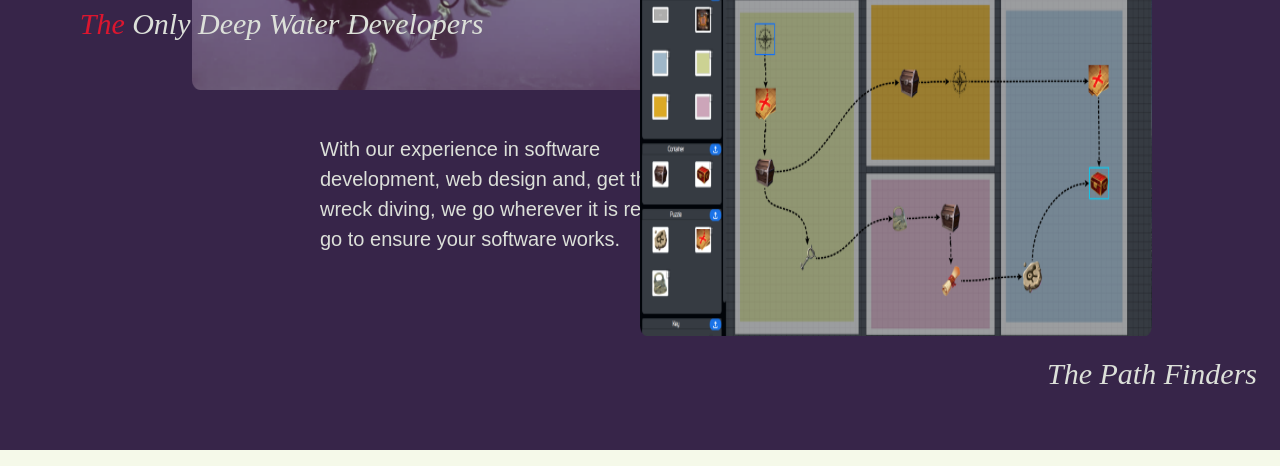
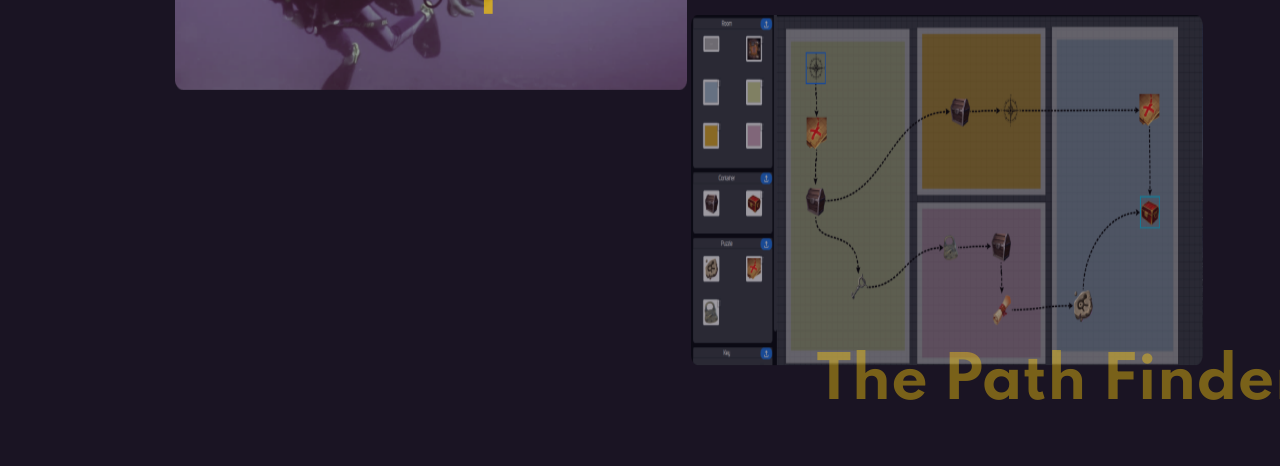
Before and after one commit to Siocnarff/IMY320_DarkDragon, a Vue app: page /about in a window 1280 px wide. Shown: the part 520-986 px from the top of the page. Built offline with nearby package versions, Linux system fonts and the light colour scheme.

Commit message:
make about consistent with home, and add some animations

```diff
--- a/src/views/About.vue
+++ b/src/views/About.vue
@@ -4,7 +4,7 @@
       <div class="grid1">
         <div>
           <img id="Diver" src="../assets/DiverForAbout.png">
-          <h1 id="HeadingStyle"><span style="color: #DB162F;">The </span><span style="color: #DCE0D9;">Only Deep Water Developers </span></h1>
+          <h1 id="HeadingStyle"><span style="color: #F9C80E; opacity: 0.7">The Only Deep <span style="color: #DB162F;">Water</span> Developers</span></h1>
           <p class="par" id="p1"> With our experience in software development, web design and, get
             this - wreck diving, we go wherever it is required to go to ensure your
             software works.</p>
@@ -13,7 +13,7 @@
         <div>
 
           <img id="PathFinder" src="../assets/Pf.png">
-          <p class="par" id="p2">Where other teams say there is no way we find a way. No one on our team is scared of a little path finding algorithm.</p>
+          <p class="par" id="p2">Where other teams say there is no way, we find a way. No one on our team is scared of a little path finding algorithm.</p>
           <h1 id="PFheading">The Path Finders</h1>
         </div>
 
@@ -59,7 +59,8 @@
 </template>
 
 <script>
-
+import { gsap } from "gsap";
+import { TextPlugin } from "gsap/TextPlugin";
 
 export default {
   name: "AboutPage",
@@ -83,6 +84,20 @@ export default {
 
 
     }
+  },
+
+  methods: {
+
+  },
+
+  mounted() {
+    gsap.registerPlugin(TextPlugin);
+    let tl = gsap.timeline({delay: 0.5});
+    tl  .from("#Diver", {duration: 4, x: -120, opacity: 0}, 2)
+        .from("#PathFinder", {duration: 4.3, x: 120, opacity: 0}, 3)
+        .from("#HeadingStyle", {opacity: 0, x: -40, duration: 4.5}, 0)
+        .from("#PFheading", {duration: 2.5, x: 220, opacity: 0}, 3.8)
+        .from(".par", {duration: 2, opacity: 0}, 6)
   }
 }
 
@@ -94,6 +109,7 @@ export default {
   .MemberGrid{
     display: grid;
     grid-template-columns: 1fr 1fr 1fr;
+    padding-bottom: 20px;
   }
 
   .grid1{
@@ -123,29 +139,27 @@ export default {
 
   #PFheading{
     position: relative;
-    left: 30%;
-    top: 270px;
+    top: 230px;
 
     margin-bottom: 300px;
-    color: #DCE0D9;
-    font-style: italic;
-    font-family: 'Libre Baskerville',serif;
-    font-size: 30px;
+    color: #F9C80E;
+    opacity: 0.9;
+    font-family: 'Spartan',serif;
+    font-size: 57px;
 
   }
 
   #HeadingStyle{
     position: relative;
-    left: -6%;
-    top: -3%;
-    font-style: italic;
-    font-family: 'Libre Baskerville',serif;
-    font-size: 30px;
+    left: 15px;
+    top: -150px;
+    font-family: 'Spartan',serif;
+    font-size: 57px;
   }
 
   #p1{
     position: relative;
-    left: 50%;
+    left: 40%;
     top:60px;
 
   }
@@ -156,32 +170,31 @@ export default {
   }
 
   .par{
-    width: 400px;
+    width: 500px;
     text-align: left;
-    color: #DCE0D9;
-    font-size: 20px;
+    color: #F5F9E9;
+    font-style: italic;
+    font-family: "Libre Baskerville", serif;
+    font-size: 27px;
   }
 
   #top{
     position: relative;
-
-
-    height: 820px;
-
-    background-color: #372549;
+    height: 880px;
+    background-color: #1A1423;
     margin-bottom: 5%;
   }
 
   .member_images{
-
     width: 400px;
     align-content: center;
+    border-radius: 10px;
 
   }
   .member_heading{
-    font-family: 'Libre Baskerville',serif;
+    font-family: 'Spartan',serif;
     font-size: 50px;
-    color: #372549;
+    color: #F9C80E;
   }
 
   .member_info{
```
